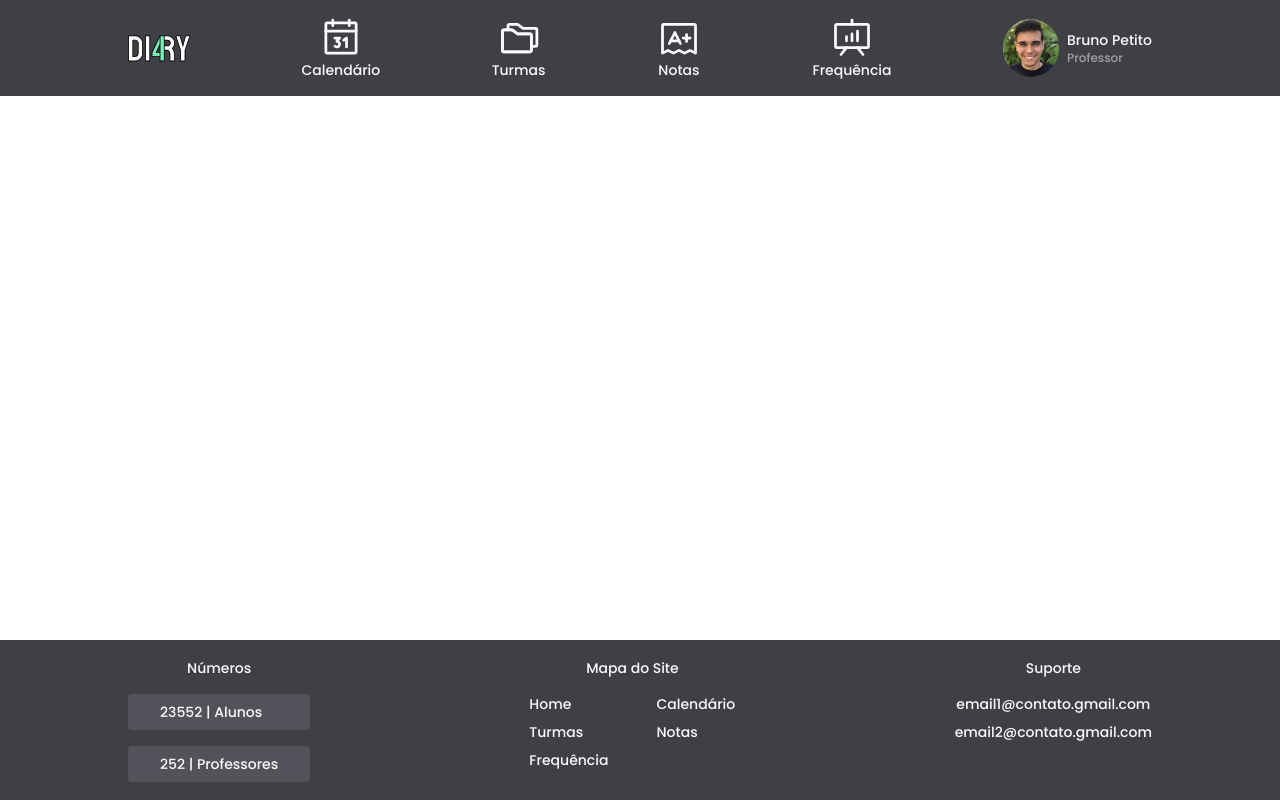
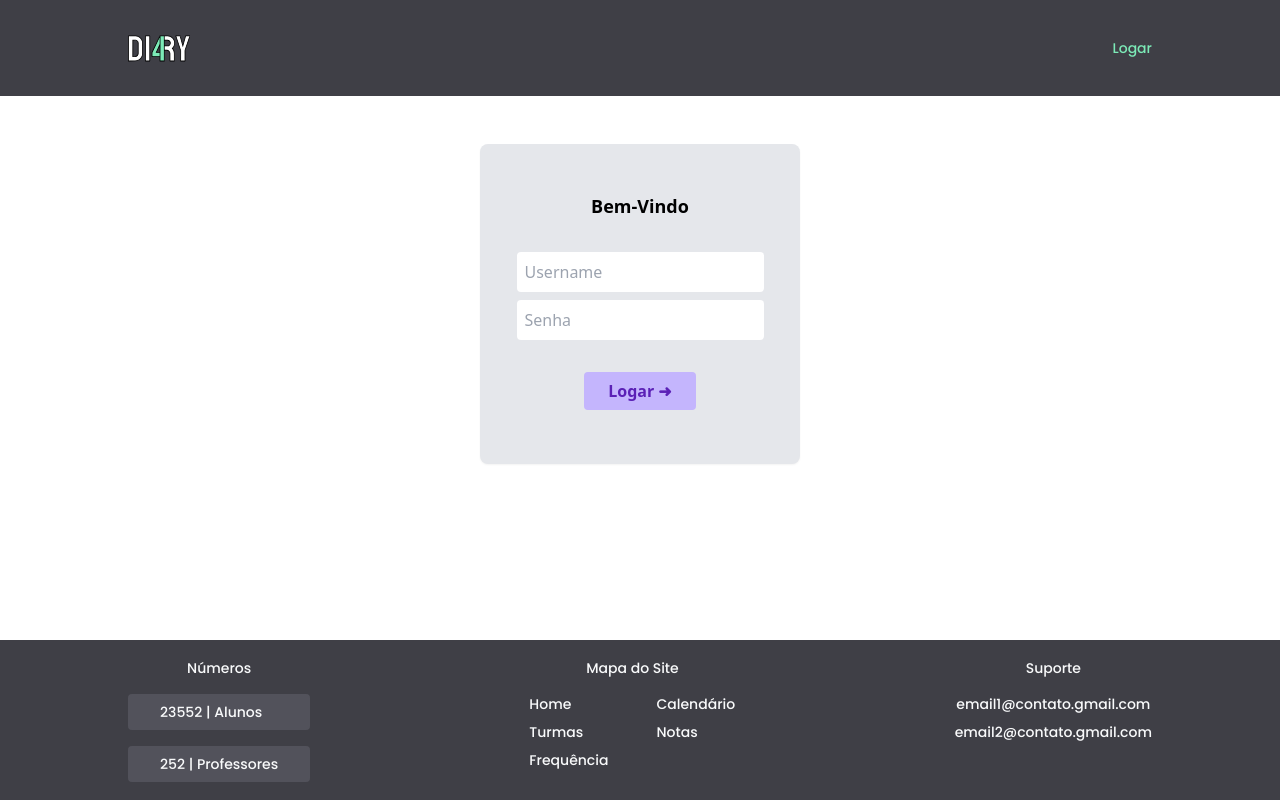
Before and after one commit to brunopetito/Di4ary, a React (Vite) app: page /login in a window 1280 px wide. Built offline with nearby package versions, Linux system fonts and the light colour scheme.

Commit message:
Fazendo um sisteminha de login

```diff
--- a/src/App.jsx
+++ b/src/App.jsx
@@ -5,18 +5,21 @@ import { ApolloProvider } from '@apollo/client';
 import Header from './Components/Header';
 import Footer from './Components/Footer';
 import React from 'react';
+import { UserStorage } from './UserContext';
 
 export function App() {
   return (
     <div className="flex flex-col min-h-screen">
       <ApolloProvider client={client}>
         <BrowserRouter>
-          <Header />
-          <div className="flex-1 mt-24">
-            <Router />
-          </div>
+          <UserStorage>
+            <Header />
+            <div className="flex-1 mt-24">
+              <Router />
+            </div>
 
-          <Footer />
+            <Footer />
+          </UserStorage>
         </BrowserRouter>
       </ApolloProvider>
     </div>
--- a/src/Components/AlunoPerfil.jsx
+++ b/src/Components/AlunoPerfil.jsx
@@ -13,7 +13,7 @@ export default function AlunoPerfil({ aluno }) {
           className="flex flex-col align-center justify-center"
           onClick={() => setModalState(!modal)}
         >
-          <img src={aluno.foto.url} className="w-32" />
+          <img src={aluno.foto.url} className="w-32 h-32" />
           <span className="truncate">{aluno.name}</span>
         </button>
       </div>
--- a/src/Components/AlunosNotas.jsx
+++ b/src/Components/AlunosNotas.jsx
@@ -1,6 +1,6 @@
 import React from 'react';
 import { request } from 'graphql-request';
-import { gql, useQuery } from '@apollo/client';
+import { gql } from '@apollo/client';
 import { Check, X } from 'phosphor-react';
 
 const GET_ALUNOS_IN_CLASS = gql`
--- a/src/Components/Frequencia.jsx
+++ b/src/Components/Frequencia.jsx
@@ -2,6 +2,7 @@ import React from 'react';
 import { gql, useQuery } from '@apollo/client';
 import { useEffect } from 'react';
 import Select from 'react-select';
+import { UserContext } from '../UserContext';
 const materia = [
   { value: 'Artes', label: 'Artes' },
   { value: 'Biologia', label: 'Biologia' },
@@ -40,6 +41,7 @@ const GET_ALL_CLASSES = gql`
 `;
 
 function Frequencia() {
+  const { userLogin, data } = React.useContext(UserContext);
   const turmasFetch = [];
   const [ano, setAno] = React.useState('');
   const [turma, setTurma] = React.useState('');
@@ -47,8 +49,6 @@ function Frequencia() {
 
   const [periodo, setPeriodo] = React.useState('');
   const [disciplina, setDisciplina] = React.useState('');
-
-  const { data } = useQuery(GET_ALL_CLASSES);
 
   React.useEffect(() => {
     if (ano) {
@@ -61,9 +61,6 @@ function Frequencia() {
     setTurmas(turmasFetch);
   }, [ano]);
 
-  function buttonClick() {
-    console.log('clicado');
-  }
   return (
     <section className="flex items-center h-fit flex-col divide-y divide-zinc-200 ">
       <div
--- a/src/Components/Header.jsx
+++ b/src/Components/Header.jsx
@@ -1,7 +1,9 @@
 import React from 'react';
 import { NavLink } from 'react-router-dom';
 import { ReactComponent as Logo } from '../Assets/Logo.svg';
-import useWindowSize from './Hooks/useWindowSize';
+import { UserContext } from '../UserContext';
+import { useNavigate } from 'react-router-dom';
+
 import styles from './css/Header.module.css';
 import {
   Exam,
@@ -9,12 +11,15 @@ import {
   Folders,
   PresentationChart,
   User,
-  X,
+  Door,
 } from 'phosphor-react';
 import Foto from '../Assets/foto-perfil.jpg';
 
 function Header() {
   const [hamburguerToggle, setHamburguerToggle] = React.useState(false);
+  const { login, userLogout } = React.useContext(UserContext);
+  console.log;
+  const navigate = useNavigate();
 
   return (
     <header>
@@ -48,6 +53,7 @@ function Header() {
               <Logo />
             </NavLink>
 
+            {login ? (
               <button
                 className={`${styles.mobileButton} ${
                   hamburguerToggle && styles.mobileButtonActive
@@ -56,6 +62,13 @@ function Header() {
                   setHamburguerToggle(!hamburguerToggle);
                 }}
               ></button>
+            ) : (
+              <NavLink to="/login">
+                <button className="border p-2 rounded hover:border-[#7ceab7] hover:text-[#7ceab7]">
+                  Logar
+                </button>
+              </NavLink>
+            )}
 
             <div
               className={`absolute right-0 w-full top-[96px] z-10 border-[#7ceab7] border-t-4 `}
@@ -122,10 +135,24 @@ function Header() {
                     <p className="text-sm ml-2">Conta</p>
                   </NavLink>
                 </div>
+                <div className=" flex justify-left w-full justify-center">
+                  <NavLink
+                    to="/home"
+                    className="flex  items-center py-3 w-32"
+                    onClick={() => {
+                      userLogout();
+                      setHamburguerToggle(false);
+                    }}
+                  >
+                    <Door size={44} />
+                    <p className="text-sm ml-2">Sair</p>
+                  </NavLink>
+                </div>
               </div>
             </div>
           </div>
 
+          {login ? (
             <div className=" sm:hidden flex w-full items-center text-gray-50 justify-between">
               <NavLink to="/home" className="sm:hidden">
                 <Logo />
@@ -168,6 +195,19 @@ function Header() {
                 </div>
               </NavLink>
             </div>
+          ) : (
+            <div className=" sm:hidden flex w-full items-center text-gray-50 justify-between">
+              <NavLink to="/home" className="sm:hidden">
+                <Logo />
+              </NavLink>
+
+              <NavLink to="/login">
+                <button className="flex justify-center items-center ">
+                  Logar
+                </button>
+              </NavLink>
+            </div>
+          )}
         </nav>
       </div>
     </header>
--- /dev/null
+++ b/src/Components/Login.jsx
@@ -0,0 +1,52 @@
+import React from 'react';
+import { UserContext } from '../UserContext';
+
+function Login() {
+  const [username, SetUsername] = React.useState('');
+  const [password, SetPassword] = React.useState('');
+  const { userLogin, data } = React.useContext(UserContext);
+
+  async function handleClick() {
+    try {
+      const logar = await userLogin(username, password).then((response) =>
+        console.log(data.teachers[0]),
+      );
+    } catch (e) {
+      console.log(e);
+    }
+  }
+  return (
+    <section className="flex flex-col items-center justify-center align-middle pt-12">
+      <div className="bg-gray-200 h-80 w-80 flex flex-col items-center align-middle pt-12 rounded-lg shadow-sm ">
+        <p className="text-lg font-bold">Bem-Vindo</p>
+
+        <div className="flex flex-col">
+          <div className="relative">
+            <input
+              className="p-2 mt-8 rounded focus:outline-zinc-600 relative"
+              type="text"
+              onChange={(p) => SetUsername(p.target.value)}
+              placeholder="Username"
+            />
+          </div>
+
+          <input
+            className="p-2 mt-2 rounded focus:outline-zinc-600"
+            type="password"
+            placeholder="Senha"
+            onChange={(p) => SetPassword(p.target.value)}
+          />
+        </div>
+        <button
+          className="bg-violet-300 w-fit py-1 px-6 h-[38px] rounded text-violet-800 font-display font-bold hover:bg-violet-400 hover:text-white transition
+          duration-300 mt-8"
+          onClick={handleClick}
+        >
+          Logar ➜
+        </button>
+      </div>
+    </section>
+  );
+}
+
+export default Login;
--- a/src/Components/Modal/ModalAluno.jsx
+++ b/src/Components/Modal/ModalAluno.jsx
@@ -27,7 +27,11 @@ export default function ModalAluno({ aluno, setModalState }) {
             </svg>
           </span>
           <div className=" text-2xl flex mx-16 justify-center align-center">
-            <img className="w-40 sm:w-32  px-2" src={aluno.foto.url} alt="" />
+            <img
+              className="w-40 sm:w-32  h-40 sm:h-32 px-2"
+              src={aluno.foto.url}
+              alt=""
+            />
             <p className="m-auto px-4 break-word"> {aluno.name}</p>
           </div>
           <div className="mt-14 grid grid-cols-2 sm:grid-cols-1 gap-8 sm:overflow-y-auto">
--- a/src/Components/Turmas.jsx
+++ b/src/Components/Turmas.jsx
@@ -4,6 +4,7 @@ import { gql, useQuery } from '@apollo/client';
 import { request } from 'graphql-request';
 import { Notepad, PhoneIncoming } from 'phosphor-react';
 import AlunoPerfil from './AlunoPerfil';
+
 const GET_ALL_CLASSES = gql`
   query {
     turmas(orderBy: number_ASC) {
--- a/src/Router.jsx
+++ b/src/Router.jsx
@@ -6,6 +6,7 @@ import Frequencia from './Components/Frequencia';
 import Turmas from './Components/Turmas';
 import Conta from './Components/Conta';
 import Home from './Components/Home';
+import Login from './Components/Login';
 
 export function Router() {
   return (
@@ -15,7 +16,10 @@ export function Router() {
       <Route path="/frequencia" element={<Frequencia />} />
       <Route path="/turmas" element={<Turmas />} />
       <Route path="/conta" element={<Conta />} />
+      <Route path="/" element={<Home />} />
       <Route path="/home" element={<Home />} />
+
+      <Route path="/login" element={<Login />} />
     </Routes>
   );
 }
--- /dev/null
+++ b/src/UserContext.jsx
@@ -0,0 +1,95 @@
+import React from 'react';
+
+import { request } from 'graphql-request';
+import { gql } from '@apollo/client';
+import { useNavigate } from 'react-router-dom';
+
+export const UserContext = React.createContext();
+
+const GET_USER_ID = gql`
+  query ($user: String, $password: String) {
+    teachers(where: { user: $user, password: $password }) {
+      id
+    }
+  }
+`;
+
+export const UserStorage = ({ children }) => {
+  const [data, setData] = React.useState('');
+  const [login, setLogin] = React.useState(false);
+  const [loading, setLoading] = React.useState(false);
+  const [error, setError] = React.useState(null);
+  const navigate = useNavigate();
+
+  // async function getUser(token) {
+  //   const { url, options } = USER_GET(token);
+  //   const response = await fetch(url, options);
+  //   const json = await response.json();
+  //   setData(json);
+  //   setLogin(true);
+  // }
+
+  const userLogout = React.useCallback(
+    async function () {
+      setData(null);
+      setError(null);
+      setLoading(false);
+      setLogin(false);
+      window.localStorage.removeItem('id');
+      navigate('/login');
+    },
+    [navigate],
+  );
+
+  async function userLogin(username, password) {
+    try {
+      setError(null);
+      setLoading(true);
+      const p = await request(
+        'https://api-sa-east-1.graphcms.com/v2/cl4vkzw981oj301t658u6cr2b/master',
+        GET_USER_ID,
+        { user: username, password: password },
+      ).then((response) => {
+        if (response.teachers.length > 0) {
+          setData(response);
+          setLogin(true);
+          window.localStorage.setItem('id', response.teachers[0]);
+          navigate('/home');
+        }
+      });
+    } catch (err) {
+      setError(err.message);
+      setLogin(false);
+    } finally {
+      setLoading(false);
+    }
+  }
+
+  React.useEffect(() => {
+    async function autoLogin() {
+      const id = window.localStorage.getItem('id');
+      if (id) {
+        try {
+          setError(null);
+          setLoading(true);
+          setLogin(true);
+        } catch (err) {
+          userLogout();
+        } finally {
+          setLoading(false);
+        }
+      } else {
+        setLogin(false);
+      }
+    }
+    autoLogin();
+  }, [userLogout]);
+
+  return (
+    <UserContext.Provider
+      value={{ userLogin, userLogout, data, error, loading, login }}
+    >
+      {children}
+    </UserContext.Provider>
+  );
+};
```
Also changed, not shown: 1 other file (tests, documents, lock files or other folders). Lines whose indentation alone changed are shown as unchanged.
